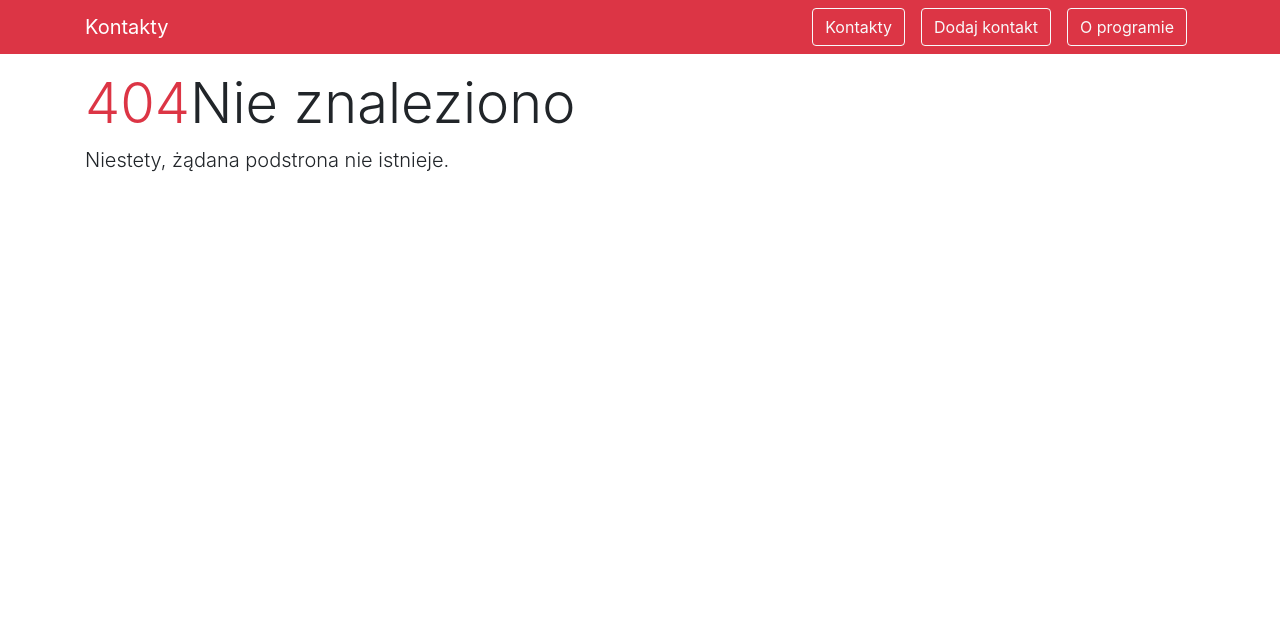
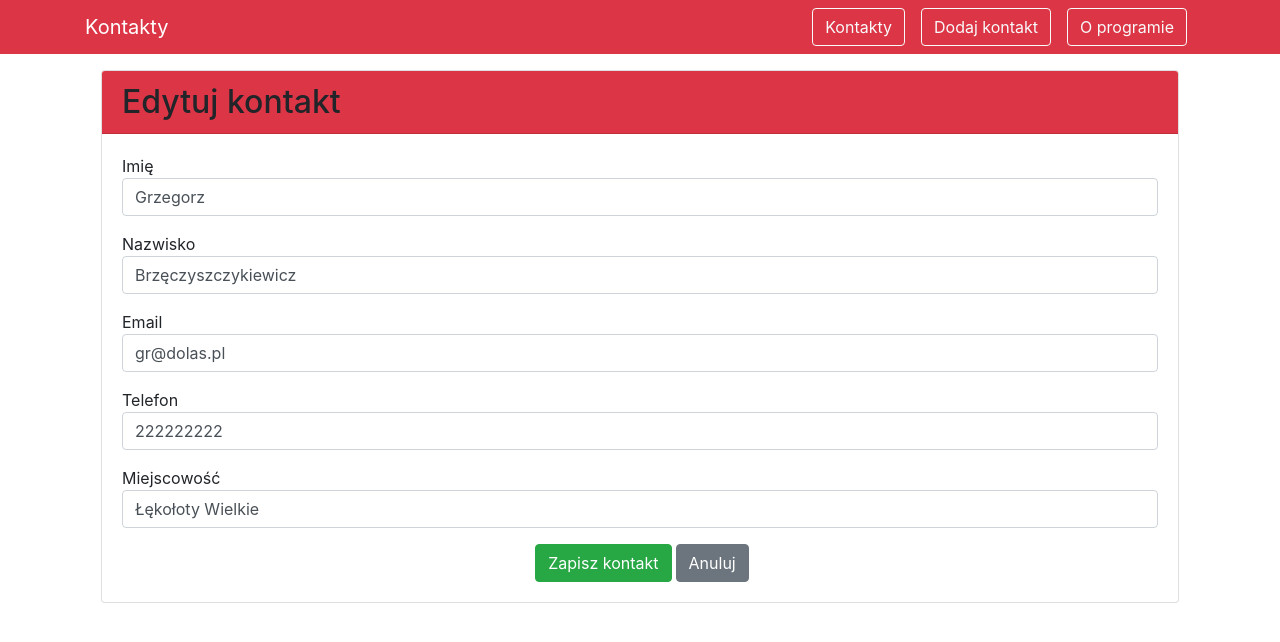
Before and after one commit to jurek2006/react-contacts-exercise_redux, a React (Create React App) app: page /contact/edit/4accb4a4-3052-4eba-9e25-3a04d202cc3c in a window 1280 px wide. Shown: the top 642 px of the page. Built offline with nearby package versions, Linux system fonts and the light colour scheme; the HTML template or start-up script is replaced by a standard one.

Commit message:
Funkcjonalność edycji kontaktu

```diff
--- a/src/App.js
+++ b/src/App.js
@@ -3,6 +3,7 @@ import { BrowserRouter as Router, Route, Switch } from "react-router-dom";
 import "./App.css";
 import Contacts from "./components/Contacts";
 import AddContact from "./components/AddContact";
+import EditContact from "./components/EditContact";
 import About from "./components/About";
 import NotFound from "./components/NotFound";
 import Header from "./components/Header";
@@ -25,6 +26,11 @@ class App extends Component {
                                     path="/contact/add"
                                     component={AddContact}
                                 />
+                                <Route
+                                    exact
+                                    path="/contact/edit/:id"
+                                    component={EditContact}
+                                />
                                 <Route exact path="/about" component={About} />
                                 <Route component={NotFound} />
                             </Switch>
--- a/src/actions/contactActions.js
+++ b/src/actions/contactActions.js
@@ -1,4 +1,9 @@
-import { GET_CONTACTS, DELETE_CONTACT, ADD_CONTACT } from "./types";
+import {
+    GET_CONTACTS,
+    DELETE_CONTACT,
+    ADD_CONTACT,
+    EDIT_CONTACT
+} from "./types";
 
 export const getContacts = () => {
     return {
@@ -19,3 +24,9 @@ export const addContact = contact => {
         payload: contact
     };
 };
+export const editContact = contact => {
+    return {
+        type: EDIT_CONTACT,
+        payload: contact
+    };
+};
--- a/src/actions/types.js
+++ b/src/actions/types.js
@@ -1,3 +1,4 @@
 export const GET_CONTACTS = "GET_CONTACTS";
 export const DELETE_CONTACT = "DELETE_CONTACT";
 export const ADD_CONTACT = "ADD_CONTACT";
+export const EDIT_CONTACT = "EDIT_CONTACT";
--- a/src/components/Contact.js
+++ b/src/components/Contact.js
@@ -3,6 +3,7 @@ import classnames from "classnames";
 import { connect } from "react-redux";
 import PropTypes from "prop-types";
 import { deleteContact } from "../actions/contactActions";
+import { Link } from "react-router-dom";
 
 export class Contact extends Component {
     state = {
@@ -49,6 +50,16 @@ export class Contact extends Component {
                             float: "right"
                         }}
                     />
+                    <Link to={`/contact/edit/${id}`}>
+                        <i
+                            className="fas fa-edit"
+                            style={{
+                                cursor: "pointer",
+                                float: "right",
+                                marginRight: "1rem"
+                            }}
+                        />
+                    </Link>
                 </h2>
                 {showContactInfo && (
                     <div className="card-body">
--- a/src/components/Contacts.js
+++ b/src/components/Contacts.js
@@ -2,7 +2,6 @@ import React, { Component } from "react";
 import Contact from "./Contact";
 import { connect } from "react-redux";
 import PropTypes from "prop-types";
-import { getContacts } from "../actions/contactActions";
 
 export class Contacts extends Component {
     renderContactsList(contacts) {
@@ -13,10 +12,6 @@ export class Contacts extends Component {
                 ))}
             </React.Fragment>
         );
-    }
-
-    componentDidMount() {
-        this.props.getContacts();
     }
 
     render() {
@@ -35,13 +30,9 @@ export class Contacts extends Component {
 }
 
 Contacts.propTypes = {
-    contacts: PropTypes.array.isRequired,
-    getContacts: PropTypes.func.isRequired
+    contacts: PropTypes.array.isRequired
 };
 
 const mapStateToProps = state => ({ contacts: state.contact.contacts });
 
-export default connect(
-    mapStateToProps,
-    { getContacts }
-)(Contacts);
+export default connect(mapStateToProps)(Contacts);
--- /dev/null
+++ b/src/components/EditContact.js
@@ -0,0 +1,158 @@
+import React, { Component } from "react";
+import { connect } from "react-redux";
+import { editContact } from "../actions/contactActions";
+import PropTypes from "prop-types";
+import FormGroup from "./FormGroup";
+
+export class EditContact extends Component {
+    constructor(props) {
+        super(props);
+
+        this.state = this.emptyFormState;
+    }
+
+    emptyFormState = {
+        firstName: "",
+        lastName: "",
+        email: "",
+        phone: "",
+        city: "",
+        errors: {}
+    };
+
+    handleCancel() {
+        this.setState(this.emptyFormState);
+        this.props.history.push("/");
+    }
+
+    handleSubmit(e) {
+        e.preventDefault();
+        const { errors, ...fields } = this.state; //destructing to have fiels from state, without errors
+        if (this.validateForm(fields, errors)) {
+            // if pasess validation with no errors
+            this.props.editContact(fields);
+            this.setState(this.emptyFormState);
+            this.props.history.push("/");
+        }
+    }
+
+    handleFieldValueChange(e) {
+        this.setState({ [e.target.name]: e.target.value }); //change field's value
+        const { errors } = this.state;
+        if (errors[e.target.name] && e.target.value.trim().length > 0) {
+            // if there was already error for this field and now field's value is not empty - get rid of this error
+            const { ...newErrors } = errors;
+            delete newErrors[e.target.name];
+            this.setState({ errors: newErrors });
+        }
+    }
+
+    validateForm(fields) {
+        // validates fields and returs true if every field is ok
+        // retutns false and sets errors in state when any empty field value found
+        let errors = {};
+
+        // iterates over each field in fields - if field's value is empty adds error (for example: for field named firstName puts true in errors.firstName)
+        Object.entries(fields).forEach(([field, value]) => {
+            if (value.trim().length < 1) {
+                errors = { ...errors, [field]: true };
+            }
+        });
+        this.setState({ errors });
+        return !Object.keys(errors).length > 0; //returns false if there's at least one error
+    }
+
+    componentDidMount() {
+        const id = this.props.match.params.id; //parameter got from url
+        // set state of the component to contact data for contact which matches given id (and add empty errors)
+        this.setState({
+            ...this.props.contacts.find(contact => contact.id === id),
+            errors: {}
+        });
+    }
+
+    render() {
+        const { firstName, lastName, email, phone, city, errors } = this.state;
+        return (
+            <div className="card m-3">
+                <h2 className="card-header bg-danger">Edytuj kontakt</h2>
+                <div className="card-body">
+                    <form onSubmit={this.handleSubmit.bind(this)}>
+                        <FormGroup
+                            label="Imię"
+                            name="firstName"
+                            placeholder="Podaj imię"
+                            value={firstName}
+                            onChange={this.handleFieldValueChange.bind(this)}
+                            errors={errors}
+                            errorMessage="Nie podano imienia"
+                        />
+                        <FormGroup
+                            label="Nazwisko"
+                            name="lastName"
+                            placeholder="Podaj nazwisko"
+                            value={lastName}
+                            onChange={this.handleFieldValueChange.bind(this)}
+                            errors={errors}
+                            errorMessage="Nie podano nazwiska"
+                        />
+                        <FormGroup
+                            label="Email"
+                            name="email"
+                            type="email"
+                            placeholder="Podaj email"
+                            value={email}
+                            onChange={this.handleFieldValueChange.bind(this)}
+                            errors={errors}
+                            errorMessage="Nie podano adresu email"
+                        />
+                        <FormGroup
+                            label="Telefon"
+                            name="phone"
+                            type="tel"
+                            placeholder="Podaj numer telefonu"
+                            value={phone}
+                            onChange={this.handleFieldValueChange.bind(this)}
+                            errors={errors}
+                            errorMessage="Nie podano numeru telefonu"
+                        />
+                        <FormGroup
+                            label="Miejscowość"
+                            name="city"
+                            placeholder="Podaj miejscowość zamieszkania"
+                            value={city}
+                            onChange={this.handleFieldValueChange.bind(this)}
+                            errors={errors}
+                            errorMessage="Nie podano miasta"
+                        />
+                        <div className="text-center">
+                            <input
+                                type="submit"
+                                value="Zapisz kontakt"
+                                className="btn btn-success mx-1"
+                            />
+                            <input
+                                onClick={this.handleCancel.bind(this)}
+                                type="button"
+                                className="btn btn-secondary"
+                                value="Anuluj"
+                            />
+                        </div>
+                    </form>
+                </div>
+            </div>
+        );
+    }
+}
+
+EditContact.propTypes = {
+    contacts: PropTypes.array.isRequired,
+    editContact: PropTypes.func.isRequired
+};
+
+const mapStateToProps = state => ({ contacts: state.contact.contacts });
+
+export default connect(
+    mapStateToProps,
+    { editContact }
+)(EditContact);
--- a/src/reducers/contactReducer.js
+++ b/src/reducers/contactReducer.js
@@ -1,4 +1,9 @@
-import { GET_CONTACTS, ADD_CONTACT, DELETE_CONTACT } from "../actions/types";
+import {
+    GET_CONTACTS,
+    ADD_CONTACT,
+    DELETE_CONTACT,
+    EDIT_CONTACT
+} from "../actions/types";
 import uuid from "uuid";
 
 const initialState = {
@@ -40,6 +45,16 @@ export default function(state = initialState, action) {
                 ...state,
                 contacts: [action.payload, ...state.contacts]
             };
+        case EDIT_CONTACT:
+            return {
+                ...state,
+                contacts: [
+                    action.payload,
+                    ...state.contacts.filter(
+                        contact => contact.id !== action.payload.id
+                    )
+                ]
+            };
         default:
             return state;
     }
```
